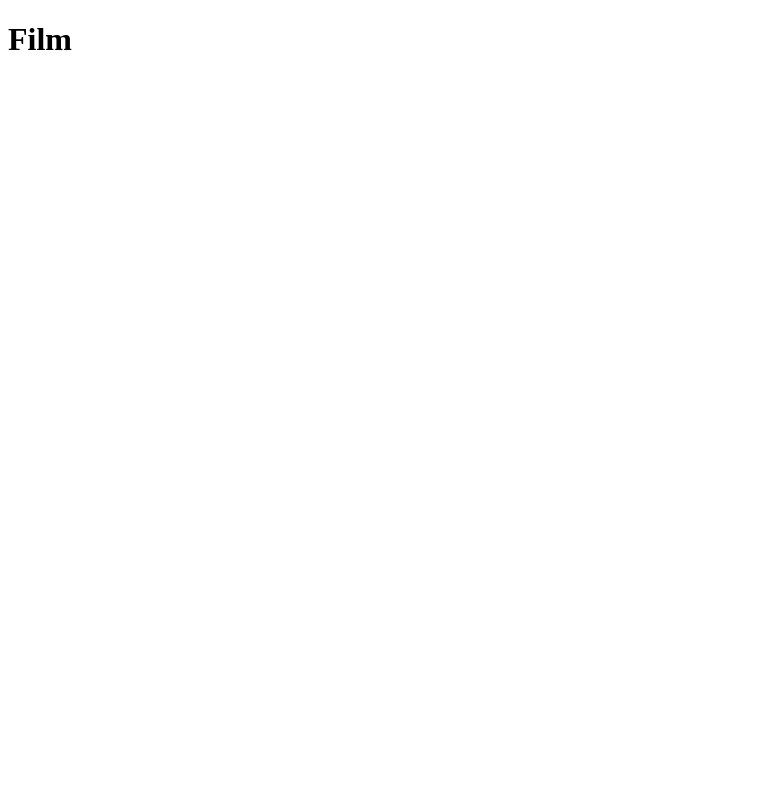
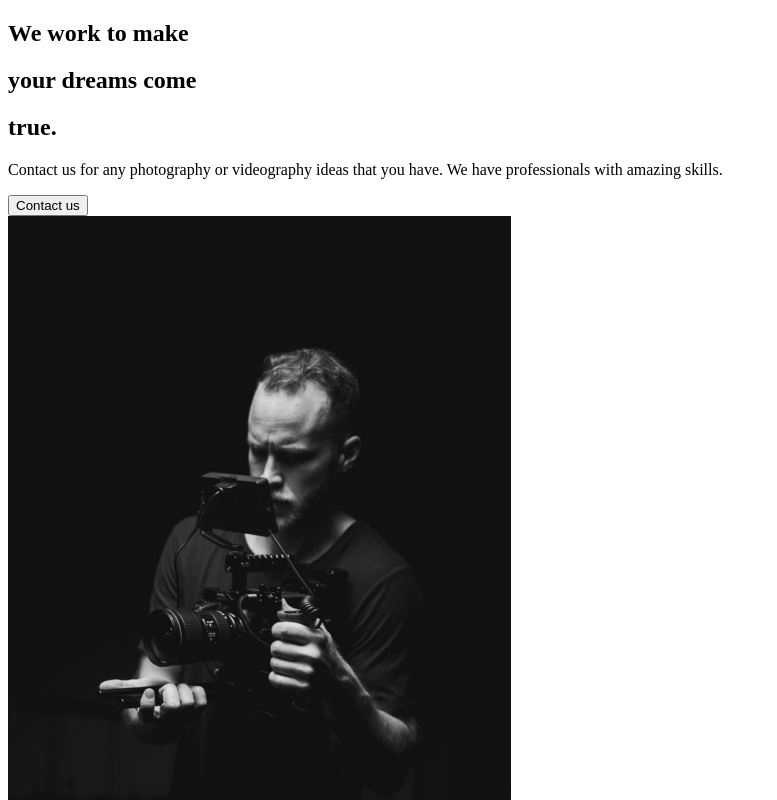
Before and after one commit to CiprianDumitriu/portofolio, a React (Create React App) app: page / in a window 1280 px wide. Shown: the top 800 px of the page, without its empty margins (0-777 px from the left). Built offline with nearby package versions, Linux system fonts and the light colour scheme.

Commit message:
2. About Section

```diff
--- a/src/App.js
+++ b/src/App.js
@@ -1,9 +1,11 @@
-
+import React from "react";
+// Import Pages
+import AboutUs from "./pages/AboutUs"
 
 function App() {
   return (
     <div className="App">
-      <h1>Film</h1>
+      <AboutUs />
     </div>
   );
 }
--- /dev/null
+++ b/src/components/AboutSection.js
@@ -0,0 +1,30 @@
+import React from "react";
+import home1 from "../img/home1.png"
+
+const AboutSection = () => {
+    return(
+        <div>
+            <div className="description">
+                <div className="title">
+                    <div className="hide">
+                        <h2>We work to make</h2>
+                    </div>
+                    <div className="hide">
+                        <h2>your <span>dreams</span> come
+                        </h2>
+                    </div>
+                    <div className="hide">
+                        <h2>true.</h2>
+                    </div>
+                </div>
+                <p>Contact us for any photography or videography ideas that you have. We have professionals with amazing skills.</p>
+                <button>Contact us</button>
+            </div>
+            <div className="image">
+                <img src={home1} alt="guy with a camera" />
+            </div>
+        </div>
+    )
+}
+
+export default AboutSection;
--- /dev/null
+++ b/src/pages/AboutUs.js
@@ -0,0 +1,11 @@
+import React from "react";
+// Page Components
+import AboutSection from "../components/AboutSection"
+
+const AboutUs = () => {
+    return(
+        <AboutSection />
+    )
+}
+
+export default AboutUs;
```
